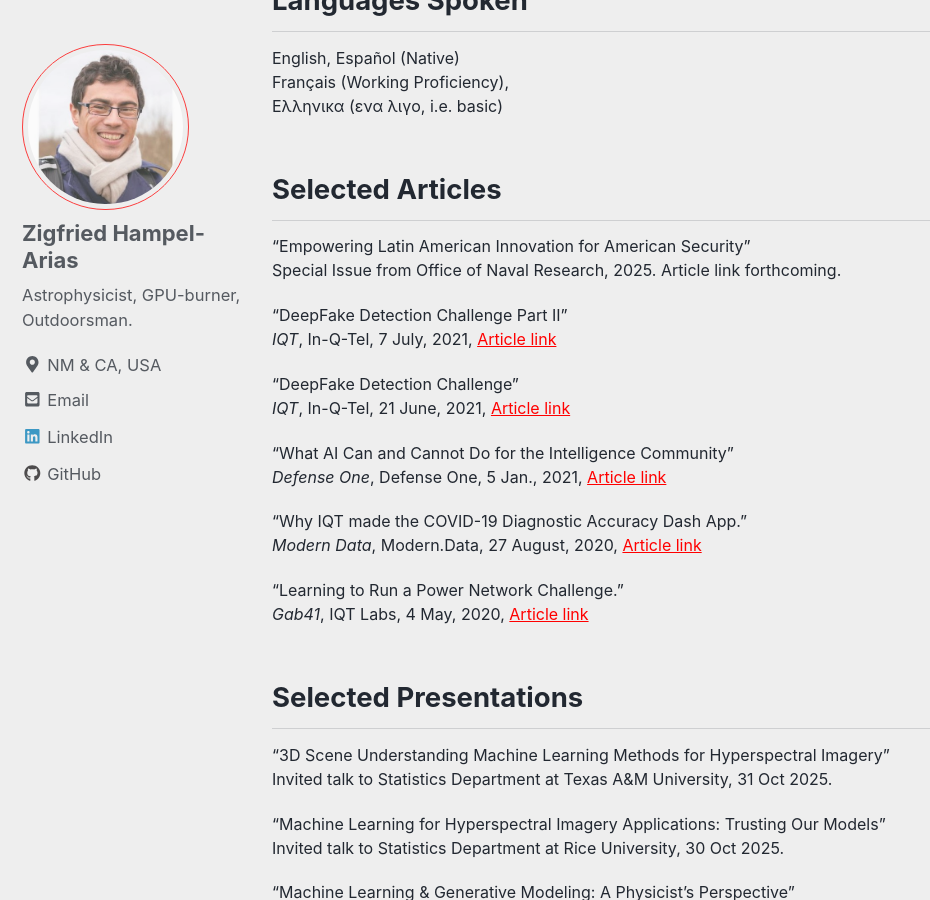
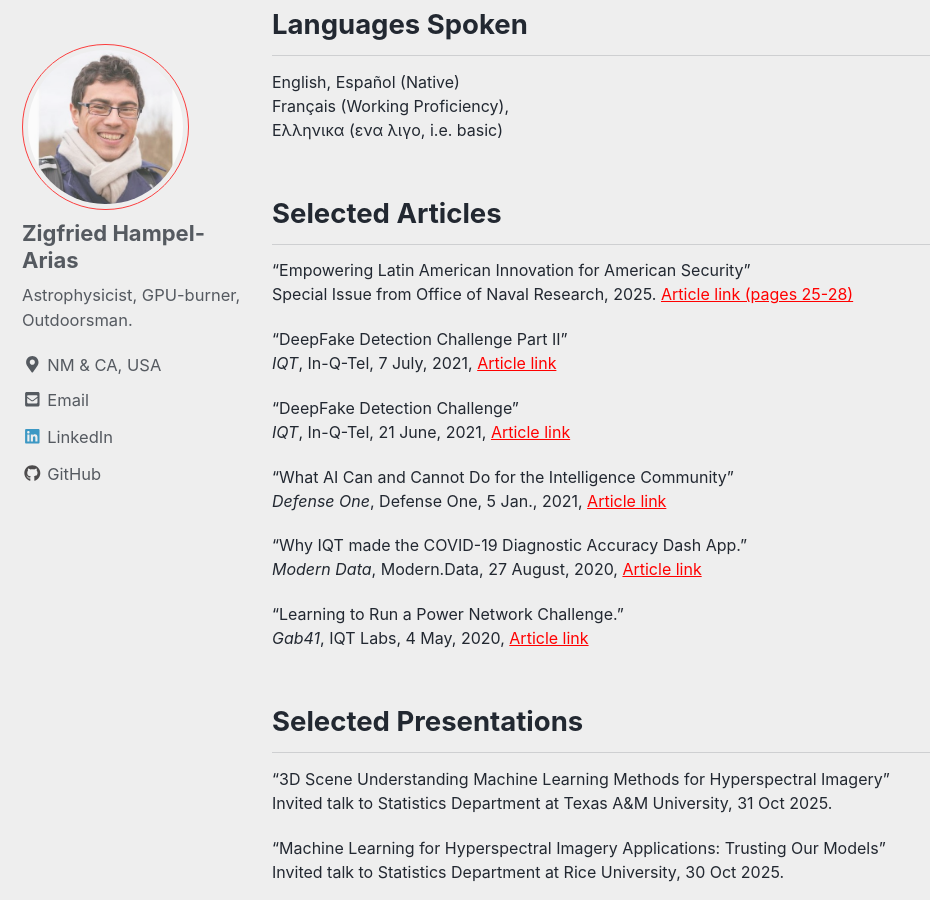
Before and after one commit to zhampel/zhampel.github.io, a Jekyll site: the page built from _pages/cv.md, in a window 1280 px wide and 900 px high, scrolled down 1319 px. Shown: the whole window, without its empty margins (0-930 px from the left). Built offline with Jekyll 4.4.1, drawn with Linux system fonts in a browser that asks for light colours; nearby versions of some CDN libraries; formulas are drawn with MathJax 3; some of the changed text lies outside the part shown.

Commit message:
Adds links to google scholar and latam article

```diff
--- a/_pages/cv.md
+++ b/_pages/cv.md
@@ -79,7 +79,7 @@
 
 ## Selected Articles
 "Empowering Latin American Innovation for American Security" <br>
-Special Issue from Office of Naval Research, 2025. Article link forthcoming.
+Special Issue from Office of Naval Research, 2025. [Article link (pages 25-28)](https://drive.google.com/file/d/1aa5seoAOCP0bTFFYuDwAIJmiuJsjqOZL/view?pli=1)
 
 "DeepFake Detection Challenge Part II" <br>
 *IQT*, In-Q-Tel, 7 July, 2021, [Article link](https://www.iqt.org/deepfake-detection-challenge-pt-ii/)
```
Also changed, not shown: other parts of _pages/cv.md (+1 -1 lines).
